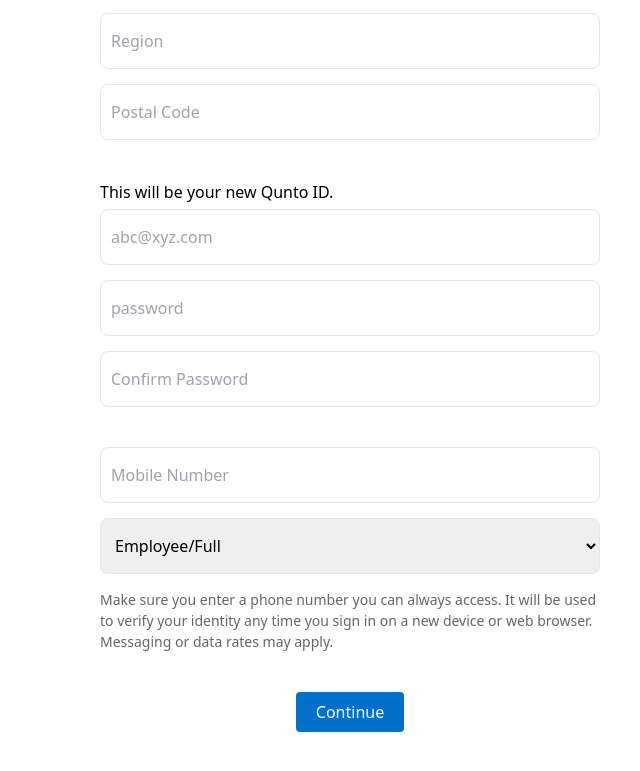
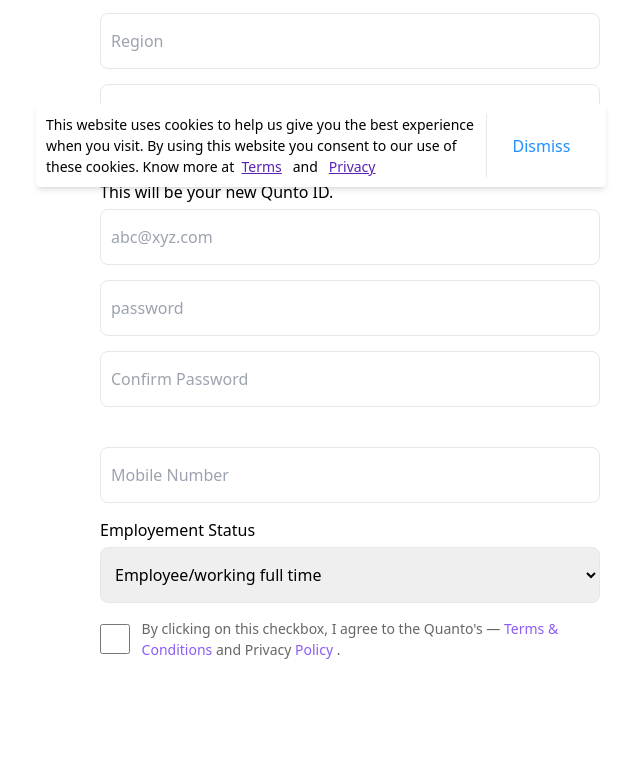
Before and after one commit to MrSagarRB/quanto-page, a React (Create React App) app: page /sign-up in a window 1280 px wide. Shown: the part 589-1360 px from the top of the page, without its empty margins (290-930 px from the left). Built offline with nearby package versions, Linux system fonts and the light colour scheme.

Commit message:
validation

```diff
--- a/src/App.js
+++ b/src/App.js
@@ -1,4 +1,4 @@
-import React from "react";
+import React, { useEffect, useState } from "react";
 import { BrowserRouter as Router, Route, Routes } from "react-router-dom";
 import NavBar from "./components/NavBar";
 import Home from "./pages/Home";
@@ -6,19 +6,60 @@
 import SignUpPage from "./pages/SignUpPage";
 
 const App = () => {
+  let [toggelCookies, setToggelCookies] = useState(false);
+
+  useEffect(() => {
+    setTimeout(() => {
+      setToggelCookies(true);
+    }, 2000);
+  }, []);
+
   return (
-    <div>
+    <div className="relative">
+      <div
+        className={`bg-[#fff] ${
+          toggelCookies ? " w-[570px] p-[10px] " : "w-[0px] h-[0px]"
+        } duration-200 overflow-hidden flex  fixed bottom-6 right-[30%] shadow-md rounded-[4px] z-50`}
+      >
+        <div className="w-[80%] h-full text-[14px]">
+          <p>
+            This website uses cookies to help us give you the best experience
+            when you visit. By using this website you consent to our use of
+            these cookies. Know more at &nbsp;
+            <a
+              className="text-violet-800 font-[400] underline"
+              href="https://panel.mirats.in/terms"
+            >
+              Terms
+            </a>{" "}
+            &nbsp; and &nbsp;{" "}
+            <a
+              className="text-violet-800 font-[400] underline"
+              href="https://panel.mirats.in/privacy"
+            >
+              Privacy
+            </a>
+            &nbsp;
+          </p>
+        </div>
+        <div className="w-[20%] flex items-center justify-center border-l">
+          <p
+            onClick={() => setToggelCookies(false)}
+            className="text-[#1e90ff] cursor-pointer"
+          >
+            Dismiss
+          </p>
+        </div>
+      </div>
       <Router>
         <NavBar />
+
         <Routes>
           <Route path="/" element={<Home />} />
           <Route path="/login" element={<LoginPage />} />
           <Route path="/sign-up" element={<SignUpPage />} />
         </Routes>
       </Router>
-      {/*
-
-      <SignUpPage /> */}
     </div>
   );
 };
--- a/src/pages/LoginPage.js
+++ b/src/pages/LoginPage.js
@@ -103,9 +103,11 @@
           <label htmlFor="id1">Remember me </label>
         </div>
         <div className="w-full  flex flex-col items-center justify-center py-[20px]">
-          <a className="text-[#0070c9]">Forgotten your Apple ID or password?</a>{" "}
+          <a className="text-[#0070c9]">
+            Forgotten your Mirats ID or password?
+          </a>{" "}
           <p>
-            Do not have an Apple ID?{" "}
+            Do not have an Mirats ID?{" "}
             <Link to="/sign-up">
               {" "}
               <span className="text-[#0070c9]"> Create yours now.</span>{" "}
--- a/src/pages/SignUpPage.js
+++ b/src/pages/SignUpPage.js
@@ -5,6 +5,9 @@
 import countryList from "../raw-json/country-list.json";
 const SignUpPage = () => {
   let [newUser, setNewUser] = useState();
+  let [term, setTerm] = useState(false);
+  let [credential, setCredential] = useState();
+  let [validation, setValidation] = useState({ invalidPasswod: false });
 
   // async function getUsers() {
   //   const userRef = collection(db, "users");
@@ -17,13 +20,15 @@
 
   // Store Users
 
-  console.log(countryList);
   let handelSave = async () => {
+    if (credential.password === credential.confirmPassword) {
+      console.log(validation);
+
       try {
         await createUserWithEmailAndPassword(
           auth,
-        newUser.email,
-        newUser.password
+          credential.email,
+          credential.password
         ).then(async (result) => {
           const user_uid = result.user.uid;
 
@@ -35,6 +40,10 @@
         });
       } catch (e) {
         console.error("Error adding document: ", e);
+      }
+    } else {
+      setValidation({ ...validation, invalidPasswod: true });
+      alert("Password not Match");
     }
   };
 
@@ -49,12 +58,17 @@
     console.log(newUser);
   };
 
+  let handelCredentialChange = (e) => {
+    setCredential({ ...credential, [e.target.name]: e.target.value });
+  };
+
   // Get User From Firestore
 
   // useEffect(() => {
   //   getUsers();
   // }, []);
 
+  console.log(credential);
   return (
     <div className="h-screen w-full flex flex-col items-center  ">
       <div className="   w-[500px] mt-[100px]  pb-[100px]  flex flex-col items-center">
@@ -66,6 +80,7 @@
             <div className="flex gap-[20px]">
               <input
                 type="text"
+                required="true"
                 className="cutom-input"
                 placeholder="First Name"
                 name="firstname"
@@ -103,6 +118,7 @@
                     type="radio"
                     name="gender"
                     id="male"
+                    value="male"
                     onChange={(e) => {
                       handelInputChange(e);
                     }}
@@ -114,6 +130,7 @@
                     type="radio"
                     id="female"
                     name="gender"
+                    value="female"
                     onChange={(e) => {
                       handelInputChange(e);
                     }}
@@ -131,8 +148,13 @@
                 }}
                 className="cutom-input"
               >
-                {countryList.map((item) => {
-                  return <option value={item.code}>{item.name}</option>;
+                <option>Select Country</option>
+                {countryList.map((item, ind) => {
+                  return (
+                    <option key={ind} value={item.code}>
+                      {item.name}
+                    </option>
+                  );
                 })}
               </select>
             </div>
@@ -158,7 +180,7 @@
             </div>
             <div>
               <input
-                name="region"
+                name="postalCode"
                 placeholder="Postal Code"
                 onChange={(e) => {
                   handelInputChange(e);
@@ -177,29 +199,33 @@
                 placeholder="abc@xyz.com"
                 name="email"
                 onChange={(e) => {
-                  handelInputChange(e);
+                  handelCredentialChange(e);
                 }}
               />
             </div>
             <div>
               <input
                 type="password"
-                className="cutom-input"
+                className={`cutom-input ${
+                  validation.invalidPasswod ? "border-red-500" : null
+                } `}
                 placeholder="password"
                 name="password"
                 onChange={(e) => {
-                  handelInputChange(e);
+                  handelCredentialChange(e);
                 }}
               />
             </div>
             <div className="">
               <input
                 type="password"
-                className="cutom-input"
+                className={`cutom-input ${
+                  validation.invalidPasswod ? "border-red-500" : null
+                } `}
                 placeholder="Confirm Password"
-                name="password"
+                name="confirmPassword"
                 onChange={(e) => {
-                  handelInputChange(e);
+                  handelCredentialChange(e);
                 }}
               />
             </div>
@@ -218,32 +244,60 @@
                 }}
               />
             </div>
-            <div className="flex gap-[15px]">
+            <div className="flex flex-col gap-[5px]">
+              <p className=""> Employement Status</p>
               <select
                 type="text"
                 className="cutom-input"
-                placeholder="E"
-                name="mobileNum"
+                name="employementStatus"
                 onChange={(e) => {
                   handelInputChange(e);
                 }}
               >
-                <option>Employee/Full</option>
-                <option>Employee/WFH</option>
+                <option>Employee/working full time</option>
+                <option>Employee/working part time</option>
+                <option>Currntly Unemployed</option>
+                <option>Self Employed</option>
+                <option>Home Maker</option>
               </select>
             </div>
-            <div>
+            <div className="flex items-center  gap-3">
+              <input
+                onClick={(e) => {
+                  console.log(e.target.checked);
+                  setTerm(e.target.checked);
+                }}
+                type="checkbox"
+                className="w-[40px] h-[40px]"
+                id="term"
+              />
+              <label
+                htmlFor="term"
+                className="text-[14px] text-[#666] text-[14px]"
+              >
+                By clicking on this checkbox, I agree to the Quanto's —
+                <a
+                  href="http://panel.mirats.in/terms"
+                  className="text-violet-500"
+                >
                   {" "}
-              <p className="text-[14px] text-[#666]">
-                Make sure you enter a phone number you can always access. It
-                will be used to verify your identity any time you sign in on a
-                new device or web browser. Messaging or data rates may apply.
-              </p>
+                  Terms & Conditions{" "}
+                </a>{" "}
+                and Privacy{" "}
+                <a
+                  href="http://panel.mirats.in/privacy-policy"
+                  className="text-violet-500"
+                >
+                  {" "}
+                  Policy
+                </a>{" "}
+                .
+              </label>
             </div>
           </div>
 
           {/*  */}
-          <div className=" flex justify-center">
+          <div className={`justify-center ${term ? "flex" : "hidden"} `}>
             <button
               onClick={() => {
                 handelSave();
```
Lines whose indentation alone changed are shown as unchanged.
